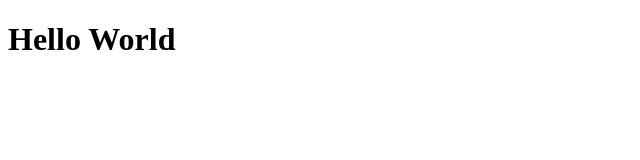
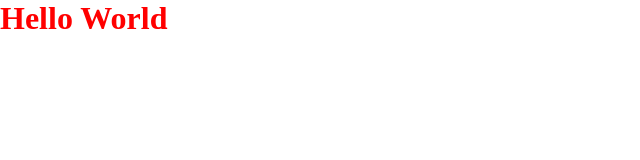
Before and after one commit to davidshindra/helloworld, a plain HTML site: page index.html in a window 1280 px wide. Shown: the whole page, without its empty margins (0-640 px from the left). Drawn offline with Linux system fonts and the light colour scheme.

Commit message:
(style) Add styles.css

```diff
--- a/index.html
+++ b/index.html
@@ -3,6 +3,7 @@
 	<head>
 		<meta charset="utf-8">
 		<meta name="viewport" content="width=device-width, initial-scale=1">
+		<link rel="stylesheet" href="styles.css">
 		<title>Hello World</title>
 	</head>
 	<body>
--- /dev/null
+++ b/styles.css
@@ -0,0 +1,11 @@
+*,
+*::before,
+*::after {
+	margin: 0;
+	padding: 0;
+	box-sizing: border-box;
+}
+
+h1 {
+	color: red;
+}
```
